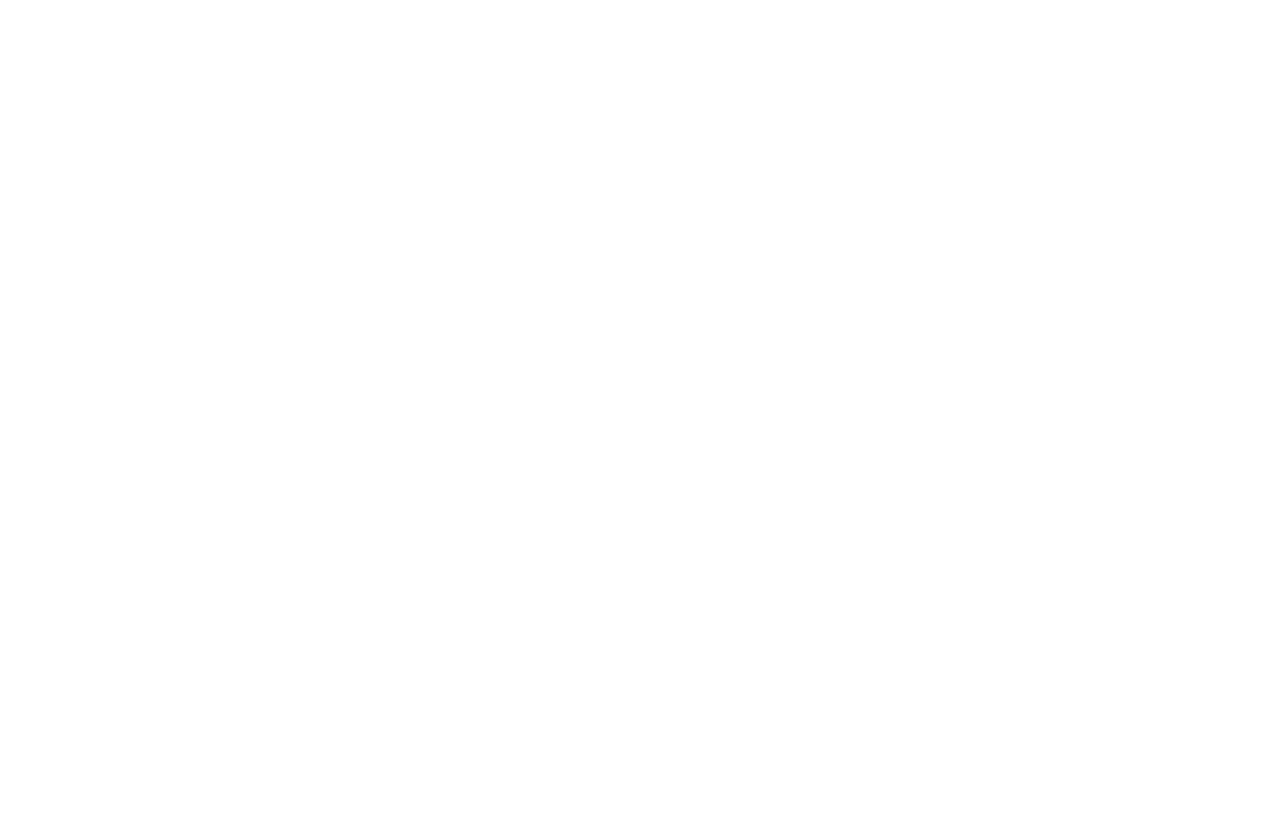
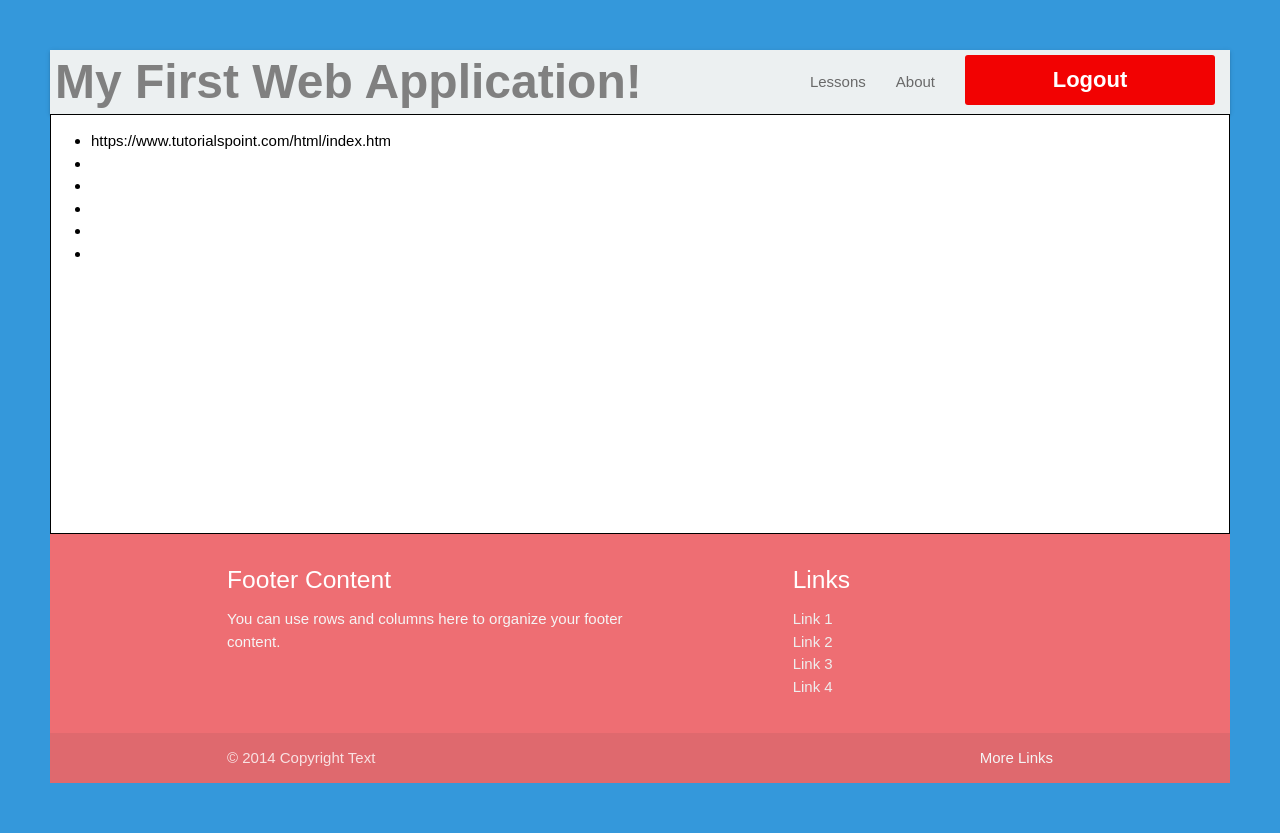
Before and after one commit to Dealsy/Flask_app, a Flask app: page /lessons in a window 1280 px wide. Before the commit the page is empty. Before the commit the page ends 800 px from the top, so only its background shows below. Run offline with Flask 2, Linux system fonts and the light colour scheme.

Commit message:
added lessons page

```diff
--- a/app.py
+++ b/app.py
@@ -1,4 +1,3 @@
-from flask import Flask
 from flask import Flask, flash, redirect, render_template, request, session, abort
 import os
 from sqlalchemy.orm import sessionmaker
--- a/templates/base.html
+++ b/templates/base.html
@@ -10,7 +10,7 @@
     <div style="background-color: #ECF0F1; color: dimgray" class="nav-wrapper ">
         <a href="#" class="brand-logo"> My First Web Application!</a>
         <ul id="nav-mobile" class="right hide-on-med-and-down">
-            <li><a style="color: dimgray " href="sass.html">Lessons</a></li>
+            <li><a style="color: dimgray " href="{{ url_for('lessons') }}">Lessons</a></li>
             <li><a style="color: dimgray " href="badges.html">About</a></li>
             <li><a href="{{ url_for('logout') }}"> <input type="submit" value=Logout class="logout_button"> </a></li>
         </ul>
@@ -20,14 +20,7 @@
 </nav>
 
 {% block content %}
-<div class="myCanvas" width="200" height="100">
 
-
-
-
-
-
-</div>
 
 
 
--- a/templates/lessons.html
+++ b/templates/lessons.html
@@ -1,10 +1,27 @@
-<!DOCTYPE html>
-<html lang="en">
-<head>
-    <meta charset="UTF-8">
-    <title>Title</title>
-</head>
-<body>
+{% extends "base.html" %}
+{% block content %}
+<div class="myCanvas" width="200" height="100"
+     style="border:1px solid #000000;">
 
-</body>
-</html>
+
+
+
+
+
+
+<ul class="browser-default">
+    <li> https://www.tutorialspoint.com/html/index.htm</li>
+    <li> </li>
+    <li>  </li>
+    <li>  </li>
+    <li>  </li>
+    <li>  </li>
+</ul>
+
+
+</div>
+
+
+
+
+{% endblock %}
```
Also changed, not shown: tutorial.db (deleted), 1 other file.
